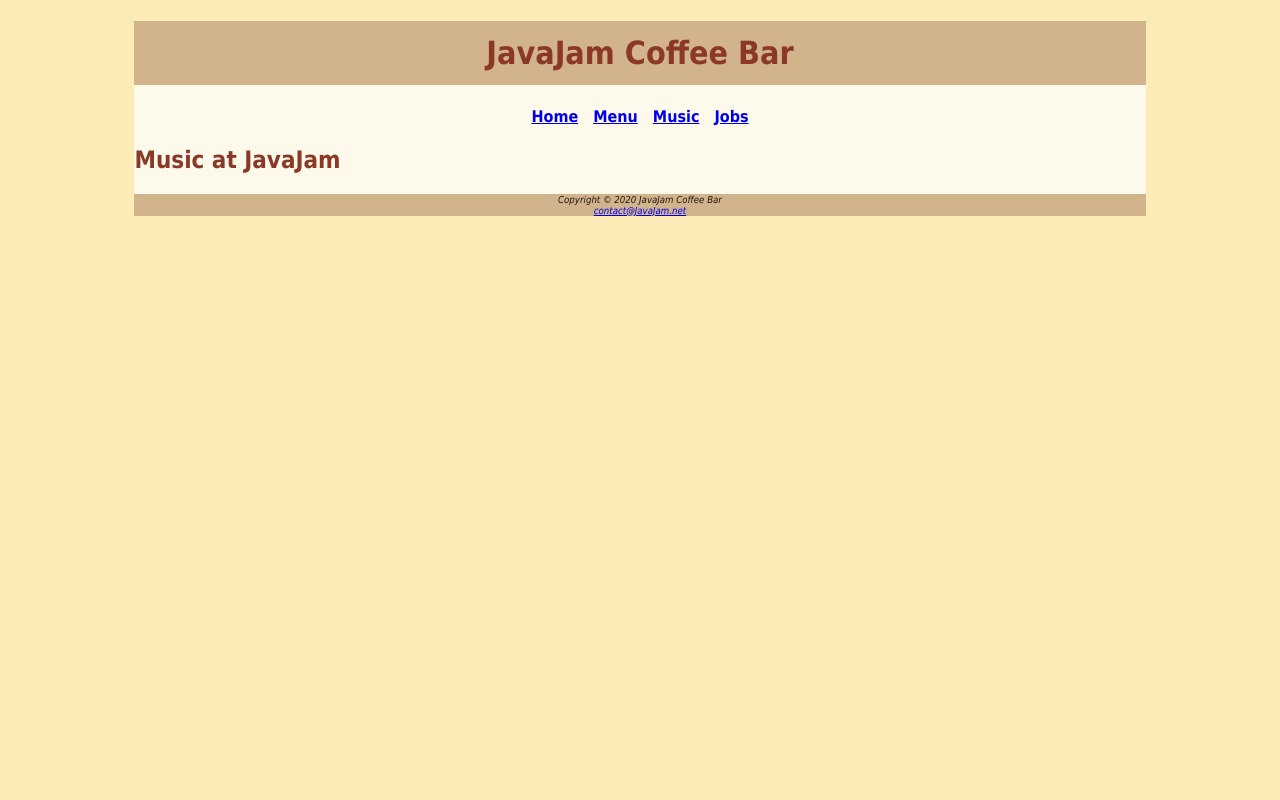
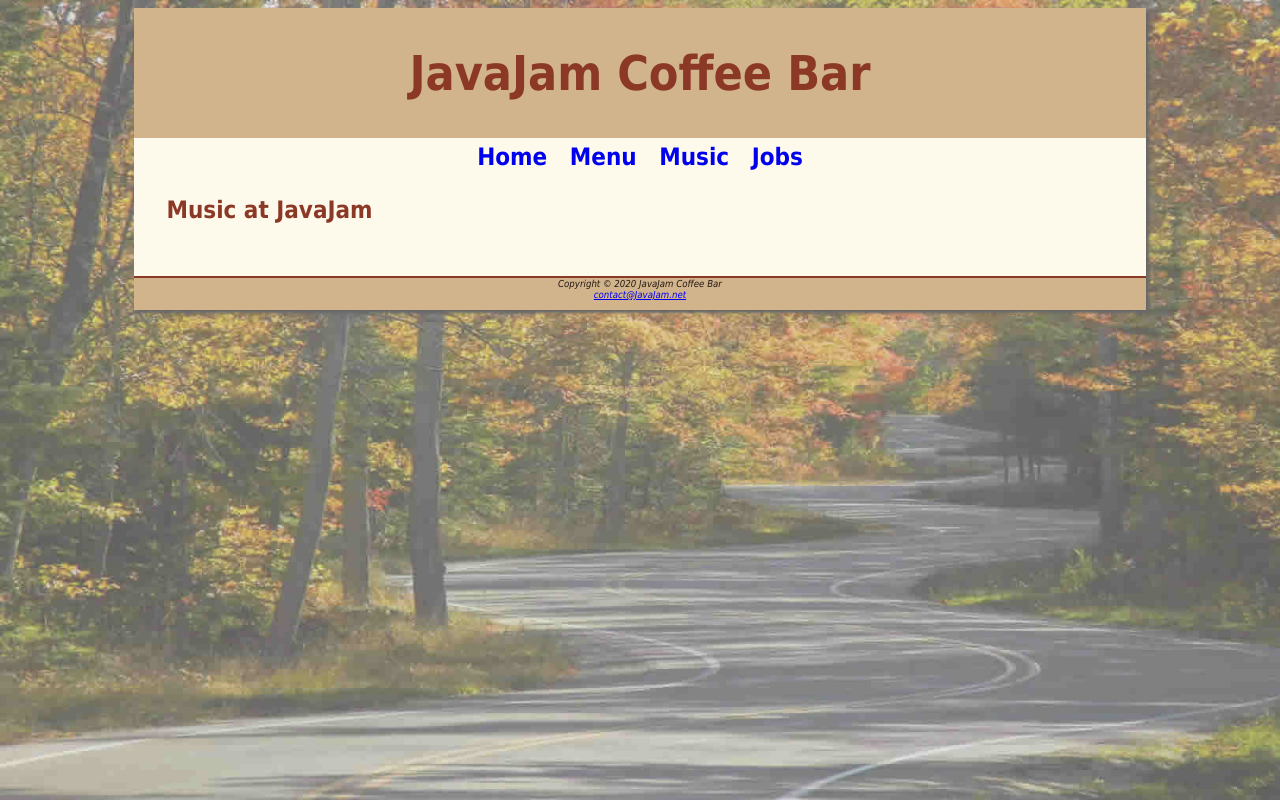
Before and after one commit to bbcsnj/javajam_2023_chap4, a plain HTML site: page music.html in a window 1280 px wide. Drawn offline with Linux system fonts and the light colour scheme.

Commit message:
Update javajam.css

```diff
--- a/javajam.css
+++ b/javajam.css
@@ -1,23 +1,60 @@
-body { background-color: #FCEBB6;
-       color: #221811;
-	   font-family: Tahoma, Arial, sans-serif;
+body { 	background-color: #FCEBB6;
+	background-image: url(fadedroad50.jpg);
+	background-repeat: no-repeat;
+	background-size: cover;
+	background-attachment: fixed;
+       	color: #221811;
+	font-family: Tahoma, Arial, sans-serif;
 }
 #wrapper { background-color: #FEFAEB;
            margin-left: auto;
            margin-right: auto;
            width: 80%;
+	   min-width: 900px;
+	   max-width: 1280px;
+	   box-shadow: 3px 3px 3px #676767;
 }
 header { background-color: #D2B48C;
          color: #8C3826;
-		 text-align: center;
+	 text-align: center;
+	 padding-top: 5px;
+	 padding-bottom: 5px;
 }
-h1 { line-height: 200%; }
+h1 { font-size: 3em; }
 h2 { color: #8C3826; }
-nav { font-weight: bold;
-	  text-align: center;
+h3, dt { color: #8C3826; }
+h4 { 	background-color: #D2B48C;
+	font-size: 1.2em;
+	padding-left: .5em;
+	padding-bottom: .25em;
+}
+nav { 	font-weight: bold;
+	text-align: center;
+	font-size: 1.5em;
+	padding-top: 5px;
+	padding-bottom: 5px;
+}
+nav a { text-decoration: none; }
+main {	display: block;
+	padding-left: 2em;
+	padding-right: 2em;
+	padding-bottom: 2em;
+}
+.details { padding-left: 20%;
+	   padding-right: 20%;
+}
+img {	padding-left: 10px;
+	padding-right: 10px;
+}
+#homehero {	height: 300px;
+		background-image: url(hero.jpg);
+		background-repeat: no-repeat;
+		background-size: cover;
 }
 footer { background-color: #D2B48C;
 	 font-size: .60em;
 	 font-style: italic;
 	 text-align: center;
+	 padding-bottom: 1em;
+	 border-top: 2px solid #8C3826;
 }
```
